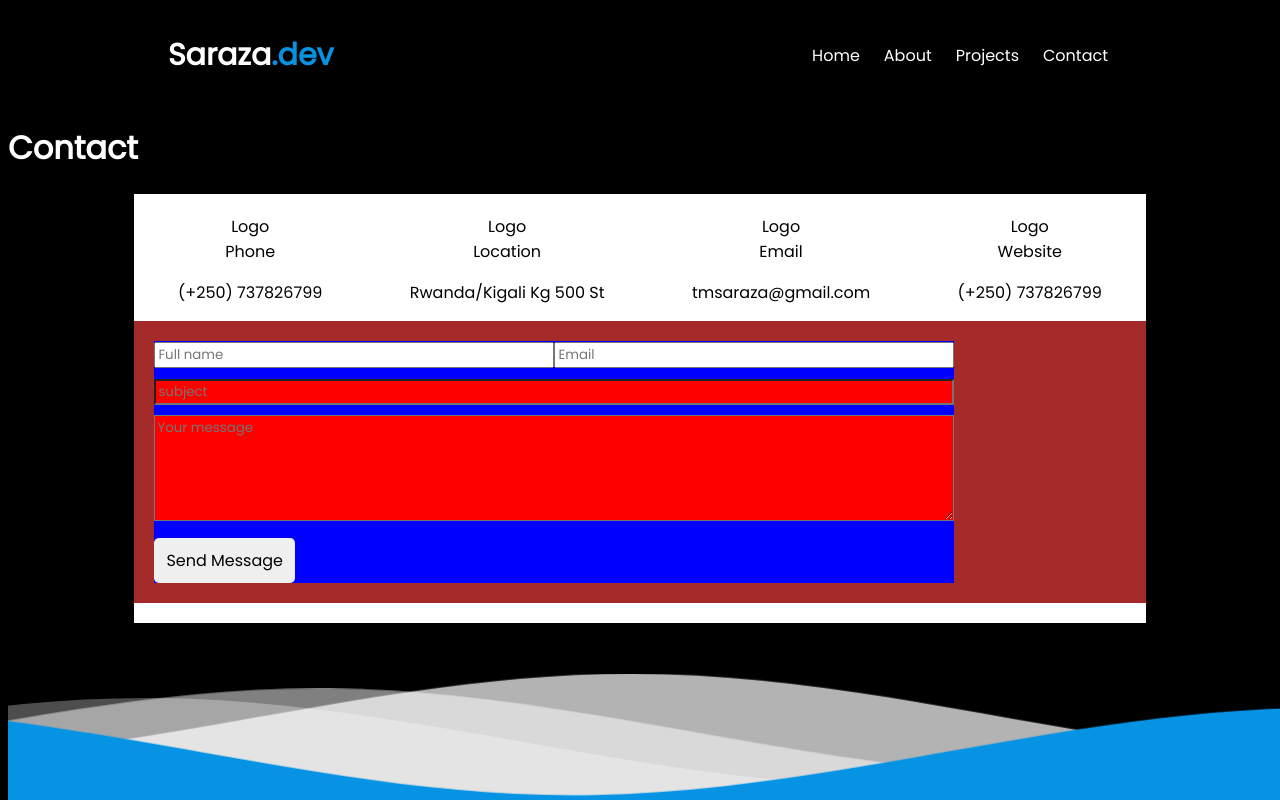
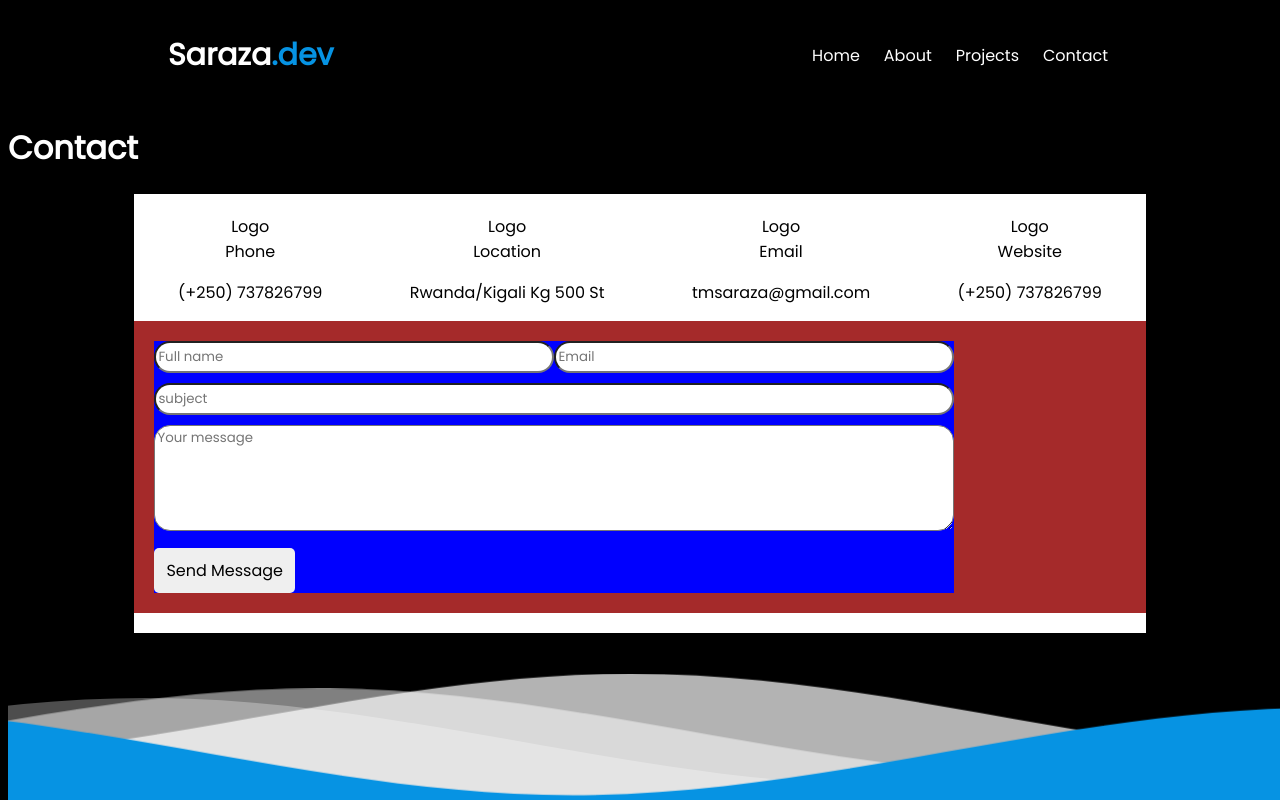
Before and after one commit to sarazaToussaint/Saraza-dev, a React (Create React App) app: page /Contact in a window 1280 px wide. Built offline with nearby package versions, Linux system fonts and the light colour scheme.

Commit message:
Style and layout the contact form

```diff
--- a/src/components/Contact.module.css
+++ b/src/components/Contact.module.css
@@ -22,6 +22,11 @@
   padding: 20px;
 }
 
+input {
+  height: 2rem;
+  border-radius: 1rem;
+}
+
 .firstRow {
   width: 100%;
   margin-bottom: 10px;
@@ -39,6 +44,6 @@
 .subject,
 textarea {
   width: 100%;
-  background-color: red;
   margin-bottom: 10px;
+  border-radius: 1rem;
 }
```
